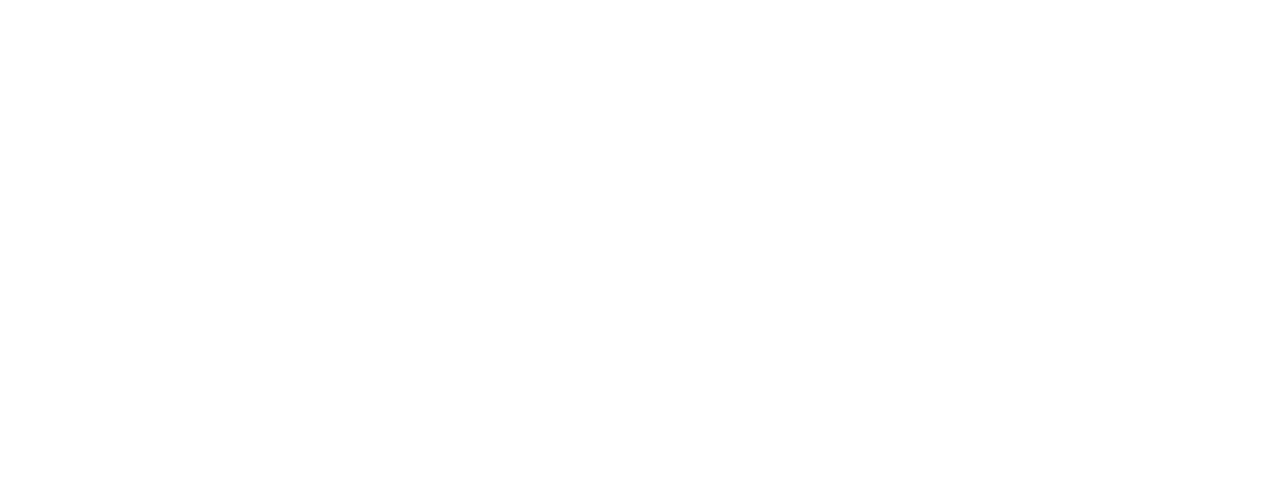
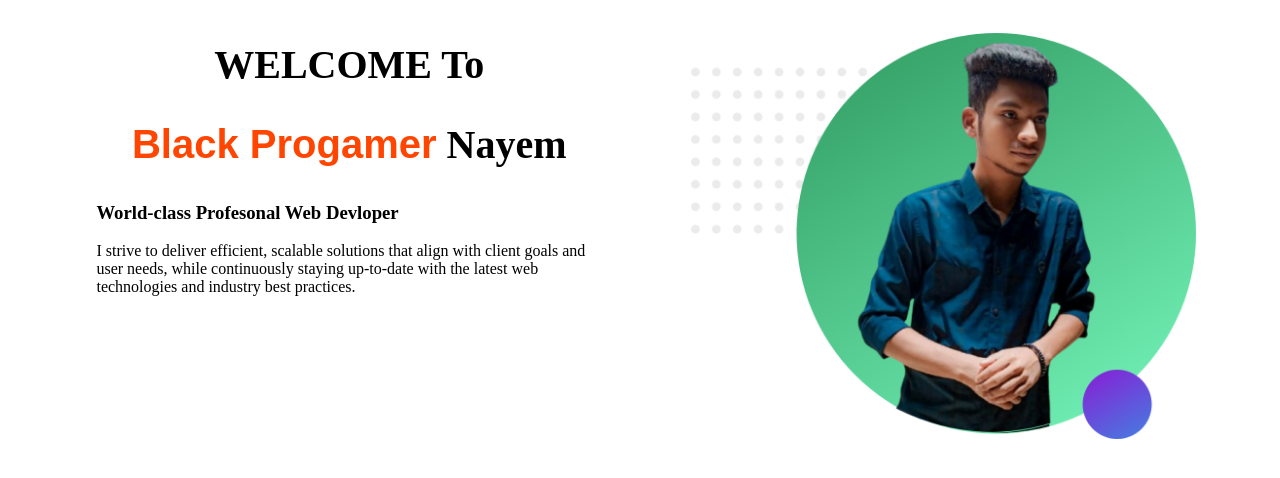
Before and after one commit to Mdnayem097/my-first-website, a plain HTML site: page index.html in a window 1280 px wide. Drawn offline with Linux system fonts and the light colour scheme.

Commit message:
first commit

```diff
--- a/index.html
+++ b/index.html
@@ -3,9 +3,20 @@
 <head>
     <meta charset="UTF-8">
     <meta name="viewport" content="width=device-width, initial-scale=1.0">
-    <title>Document</title>
+    <title>Black Progemar Nayem</title>
+    <link rel="stylesheet" href="style.css">
 </head>
 <body>
-
+    <section>
+        <div class="text">
+            <h1>WELCOME To</h1>
+            <h1><span class="bpn">Black Progamer</span> Nayem</h1>
+            <h3>World-class Profesonal Web Devloper</h3>
+            <p>I strive to deliver efficient, scalable solutions that align with client goals and user needs, while continuously staying up-to-date with the latest web technologies and industry best practices.</p>
+        </div>
+        <div class="text">
+            <img src="image/image 13.png" alt="img">
+        </div>
+    </section>
 </body>
 </html>
--- /dev/null
+++ b/style.css
@@ -0,0 +1,18 @@
+h1{
+    font-size: 40px;
+    text-align: center;
+}
+.bpn{
+    color: orangered;
+    font-family: Arial, Helvetica, sans-serif;
+}
+.text{
+    width: 40%;
+    float: left;
+    margin-left: 5%;
+    padding-left: 2%;
+}
+.text img{
+    width: 100%;
+    margin-top: 5%;
+}
```
Also changed, not shown: image/image 13.png (added).
